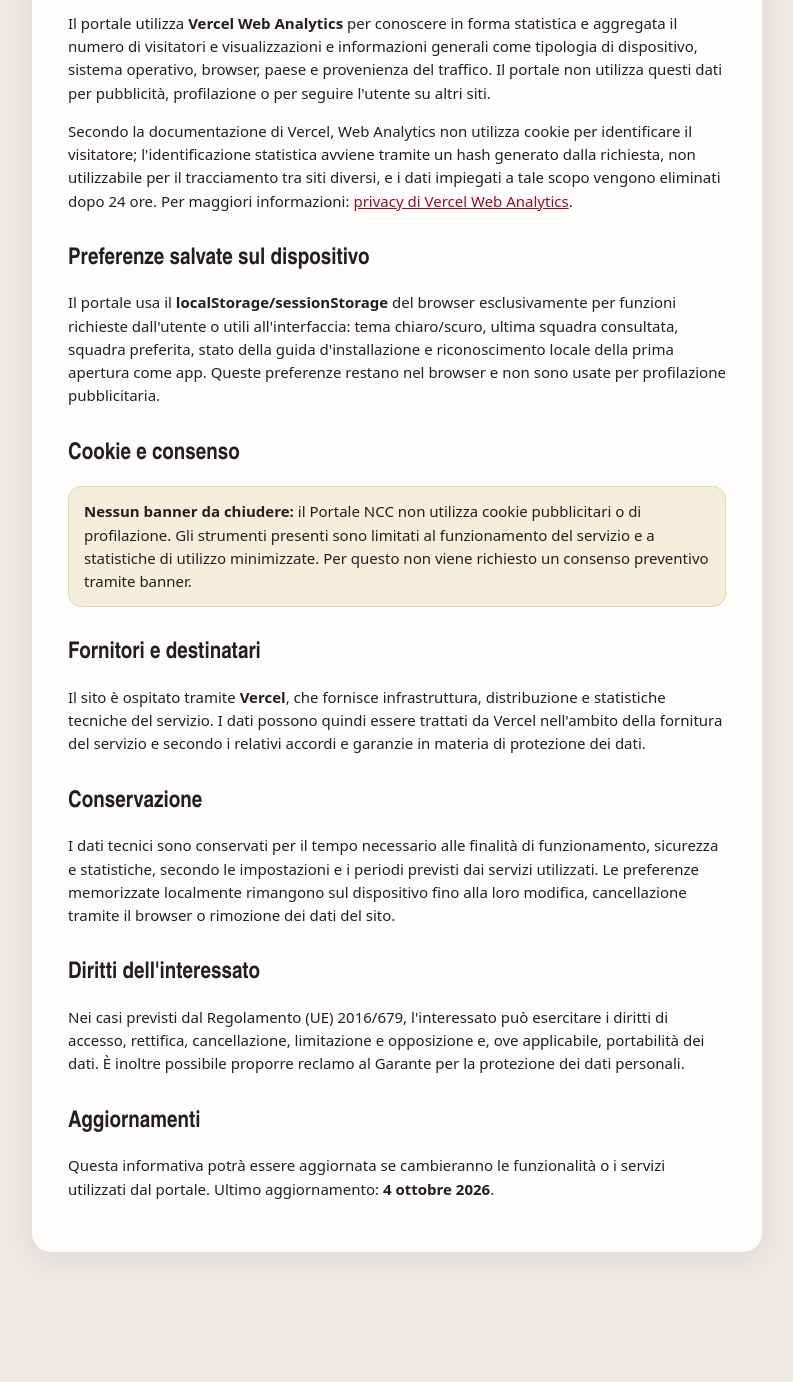
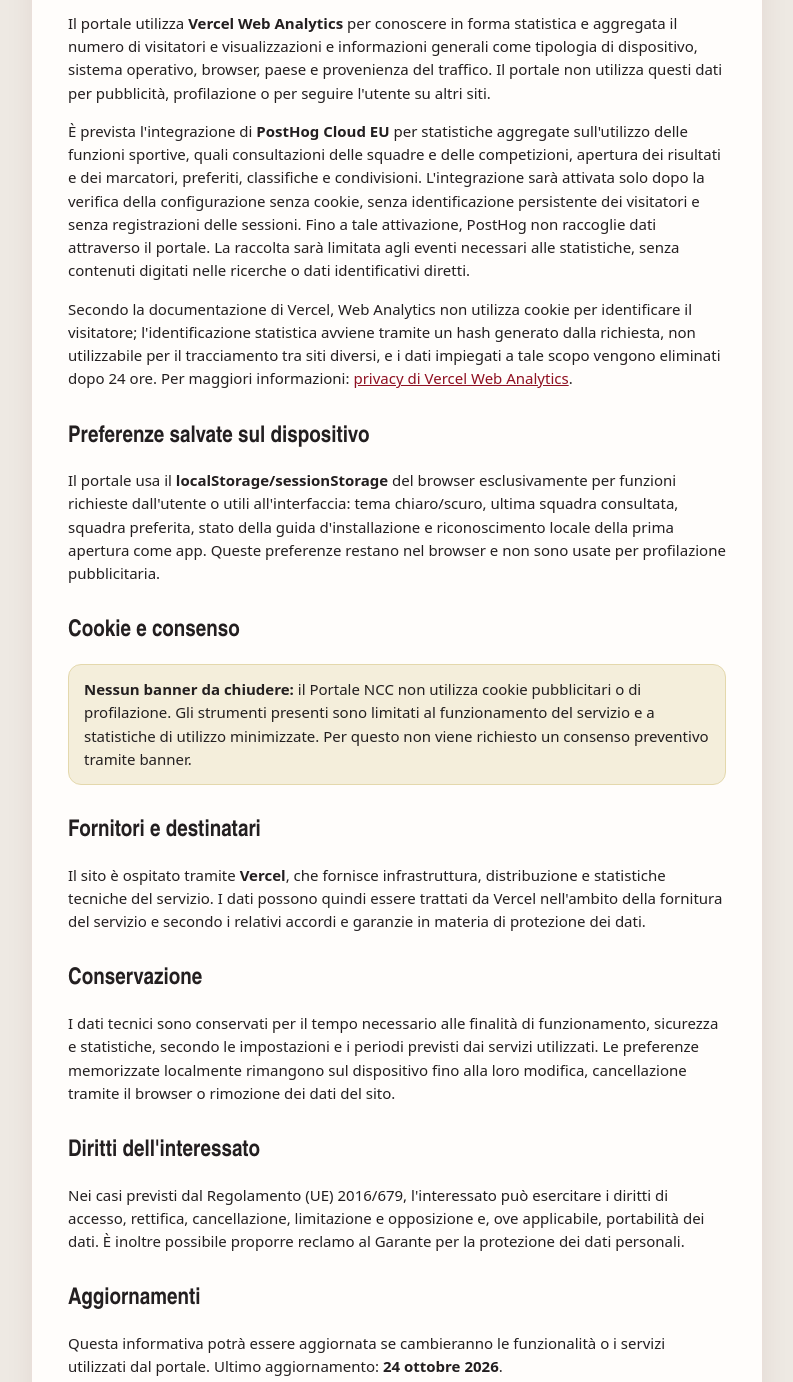
Before and after one commit to voirmarco-cmd/portale-squadre, a website: page privacy.html in a window 1280 px wide. Shown: the part 628-2010 px from the top of the page, without its empty margins (243-1036 px from the left). Before the commit the page ends 1931 px from the top, so only its background shows below. Drawn offline with Linux system fonts and the light colour scheme.

Commit message:
Prepara informativa privacy per analytics PostHog cookieless

```diff
--- a/privacy.html
+++ b/privacy.html
@@ -27,6 +27,7 @@
 
 <h2>Statistiche di utilizzo</h2>
 <p>Il portale utilizza <strong>Vercel Web Analytics</strong> per conoscere in forma statistica e aggregata il numero di visitatori e visualizzazioni e informazioni generali come tipologia di dispositivo, sistema operativo, browser, paese e provenienza del traffico. Il portale non utilizza questi dati per pubblicità, profilazione o per seguire l'utente su altri siti.</p>
+<p>È prevista l'integrazione di <strong>PostHog Cloud EU</strong> per statistiche aggregate sull'utilizzo delle funzioni sportive, quali consultazioni delle squadre e delle competizioni, apertura dei risultati e dei marcatori, preferiti, classifiche e condivisioni. L'integrazione sarà attivata solo dopo la verifica della configurazione senza cookie, senza identificazione persistente dei visitatori e senza registrazioni delle sessioni. Fino a tale attivazione, PostHog non raccoglie dati attraverso il portale. La raccolta sarà limitata agli eventi necessari alle statistiche, senza contenuti digitati nelle ricerche o dati identificativi diretti.</p>
 <p>Secondo la documentazione di Vercel, Web Analytics non utilizza cookie per identificare il visitatore; l'identificazione statistica avviene tramite un hash generato dalla richiesta, non utilizzabile per il tracciamento tra siti diversi, e i dati impiegati a tale scopo vengono eliminati dopo 24 ore. Per maggiori informazioni: <a href="https://vercel.com/docs/analytics/privacy-policy" rel="noopener noreferrer">privacy di Vercel Web Analytics</a>.</p>
 
 <h2>Preferenze salvate sul dispositivo</h2>
@@ -45,5 +46,5 @@
 <p>Nei casi previsti dal Regolamento (UE) 2016/679, l'interessato può esercitare i diritti di accesso, rettifica, cancellazione, limitazione e opposizione e, ove applicabile, portabilità dei dati. È inoltre possibile proporre reclamo al Garante per la protezione dei dati personali.</p>
 
 <h2>Aggiornamenti</h2>
-<p>Questa informativa potrà essere aggiornata se cambieranno le funzionalità o i servizi utilizzati dal portale. Ultimo aggiornamento: <strong>4 ottobre 2026</strong>.</p>
+<p>Questa informativa potrà essere aggiornata se cambieranno le funzionalità o i servizi utilizzati dal portale. Ultimo aggiornamento: <strong>24 ottobre 2026</strong>.</p>
 </article></main></body></html>
```
